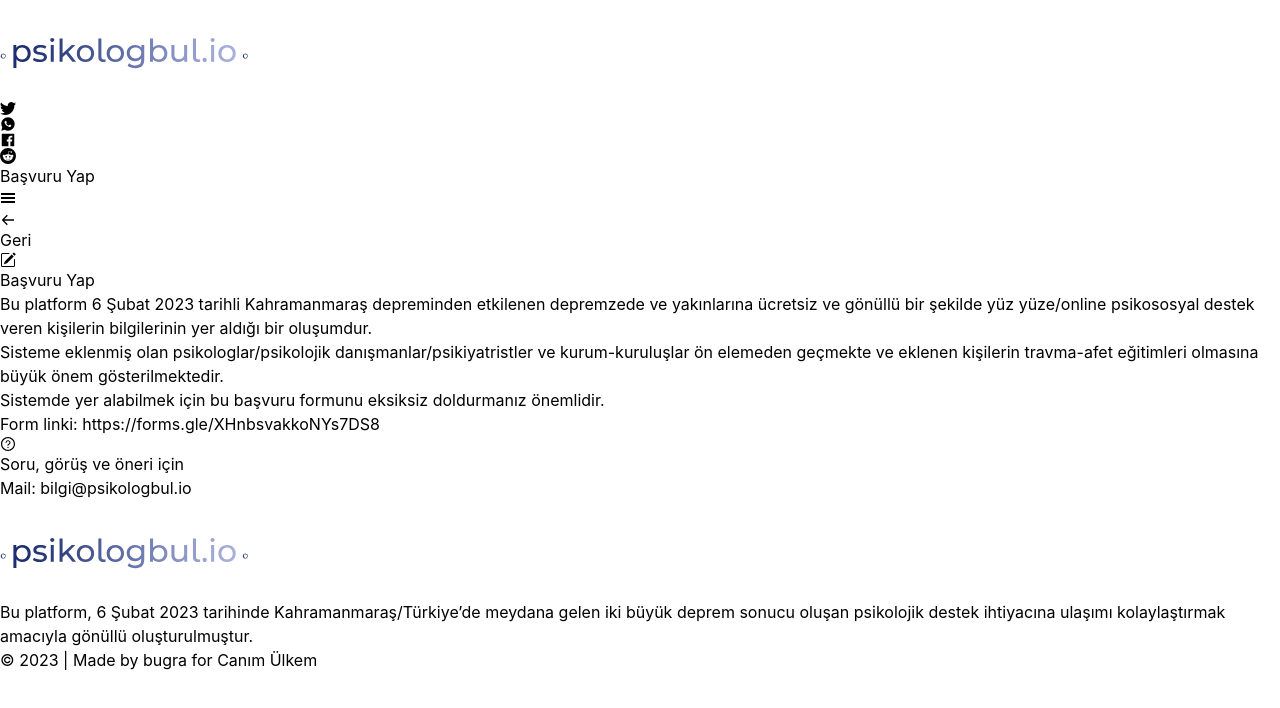
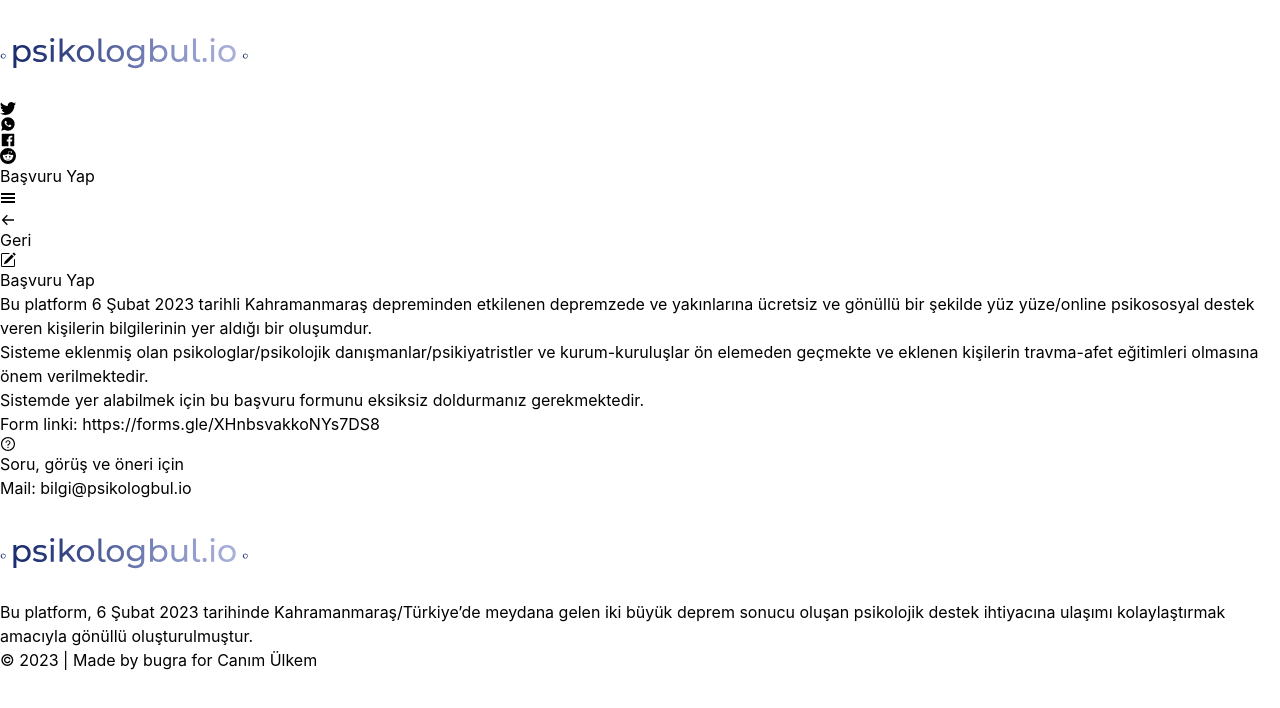
Before and after one commit to bugra-kara/psikologbul, a React (Create React App) app: page /iletisim in a window 1280 px wide. Shown: the top 708 px of the page. Built offline with nearby package versions, Linux system fonts and the light colour scheme; what @material-tailwind/react would draw is missing.

Commit message:
minor change

```diff
--- a/src/pages/Contact.js
+++ b/src/pages/Contact.js
@@ -12,8 +12,8 @@ export const Contact = () => {
           <div className='font-bold flex flex-row space-x-2 items-center text-palatte-1'><span><BsPencilSquare className='h-5 w-5'/></span><span>Başvuru Yap</span></div>
           <div className='w-full flex flex-col space-y-4 py-3 px-2 rounded-xl shadow-[0_0px_15px_0px_rgba(131,144,250,0.35)]'>
             <p>Bu platform 6 Şubat 2023 tarihli Kahramanmaraş depreminden etkilenen depremzede ve yakınlarına ücretsiz ve gönüllü bir şekilde yüz yüze/online psikososyal destek veren kişilerin bilgilerinin yer aldığı bir oluşumdur.</p>
-            <p>Sisteme eklenmiş olan psikologlar/psikolojik danışmanlar/psikiyatristler ve kurum-kuruluşlar ön elemeden geçmekte ve eklenen kişilerin travma-afet eğitimleri olmasına büyük önem gösterilmektedir. </p>
-            <p>Sistemde yer alabilmek için bu başvuru formunu eksiksiz doldurmanız önemlidir.</p>
+            <p>Sisteme eklenmiş olan psikologlar/psikolojik danışmanlar/psikiyatristler ve kurum-kuruluşlar ön elemeden geçmekte ve eklenen kişilerin travma-afet eğitimleri olmasına önem verilmektedir.</p>
+            <p>Sistemde yer alabilmek için bu başvuru formunu eksiksiz doldurmanız gerekmektedir.</p>
             <p className='font-bold'>Form linki: <a href="https://forms.gle/s21ZGHM41hFKQXMPA" className='underline' target="_blank" rel='noreferrer'>https://forms.gle/XHnbsvakkoNYs7DS8</a></p>
           </div>
           <div className='pt-5 font-bold flex flex-row space-x-2 items-center text-palatte-6'><span><AiOutlineQuestionCircle className='h-5 w-5'/></span><span>Soru, görüş ve öneri için</span></div>
```
